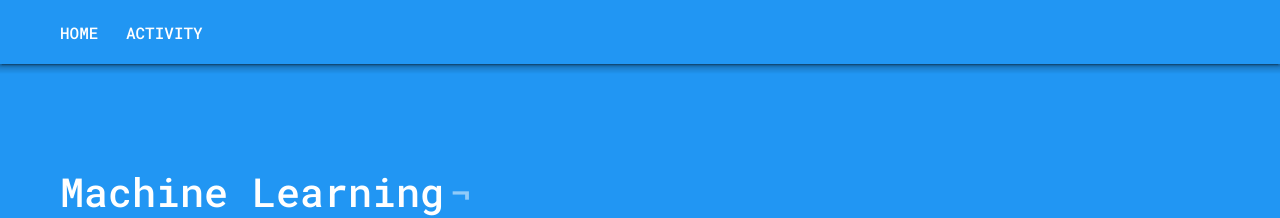
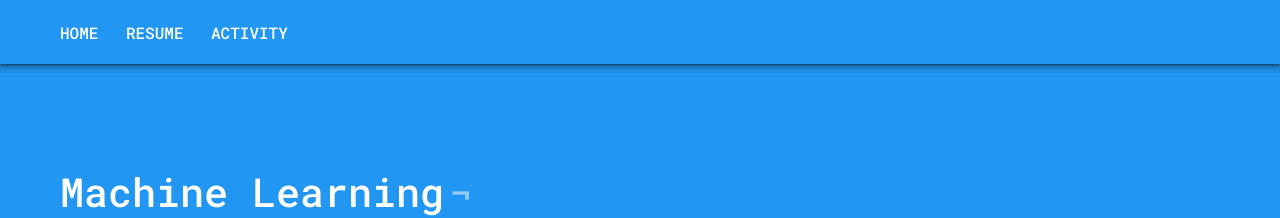
Before and after one commit to nikhilnayak98/blog, a Jekyll site: the page built from _pages/ai.html, in a window 1280 px wide. Shown: the top 218 px of the page. Built offline with Jekyll 4.4.1, drawn with Linux system fonts in a browser that asks for light colours; nearby versions of some CDN libraries; comment, search, counter and statistics services are not loaded.

Commit message:
resume link

```diff
--- a/_includes/navigation.html
+++ b/_includes/navigation.html
@@ -2,6 +2,7 @@
   <div style="overflow:hidden;">
   <div class="c-navigation__container u-container" style="overflow-x:auto;overflow-y:hidden;">
     <a class="c-navigation__item {% if page.url == '/' %}is-active{% endif %}" href="{{ "/" | prepend: site.baseurl }}">Home</a>
+    <a class="c-navigation__item" href="https://bit.lynikhilnayakresume">Resume</a>
     <a class="c-navigation__item {% if page.url == '/activity/' %}is-active{% endif %}" href="{{ "/activity/" | prepend: site.baseurl }}">Activity</a>
   </div>
   </div>
```
